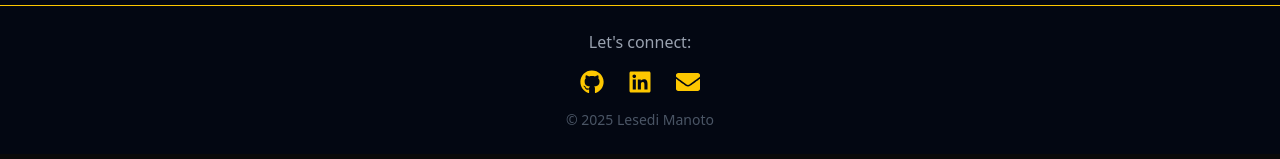
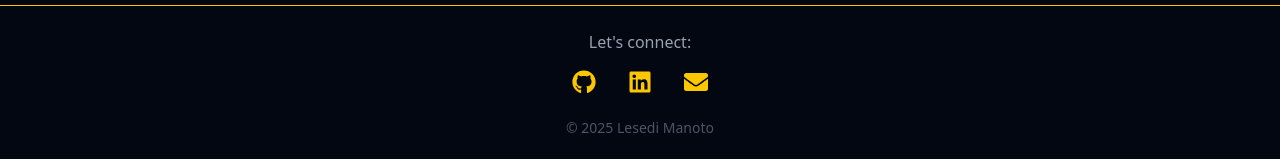
Before and after one commit to notthestarsign/personal-portfolio, a React (Vite) app in the folder Personal-Website/: page /home in a window 1280 px wide. Shown: the part 2587-2746 px from the top of the page. Built offline with nearby package versions, Linux system fonts and the light colour scheme.

Commit message:
fix: update email functionality to copy to clipboard with feedback

```diff
--- a/Personal-Website/src/components/ui/Footer.tsx
+++ b/Personal-Website/src/components/ui/Footer.tsx
@@ -1,27 +1,80 @@
-import { FaGithub, FaLinkedin, FaEnvelope, FaArrowRight } from "react-icons/fa";
+import { useState } from "react";
+import { FaGithub, FaLinkedin, FaEnvelope, FaCheck } from "react-icons/fa";
 
 export default function Footer() {
-  const handleEmailClick = (e: React.MouseEvent<HTMLAnchorElement>) => {
-    e.preventDefault();
-    window.location.href = "mailto:lesedielliotmanoto06@gmail.com";
+  const [copied, setCopied] = useState(false);
+
+  const handleEmailClick = async () => {
+    const email = "lesedielliotmanoto06@gmail.com";
+
+    try {
+      await navigator.clipboard.writeText(email);
+      setCopied(true);
+      setTimeout(() => setCopied(false), 2000); // Hide after 2 seconds
+    } catch (err) {
+      // Fallback for older browsers
+      const textArea = document.createElement("textarea");
+      textArea.value = email;
+      document.body.appendChild(textArea);
+      textArea.select();
+      document.execCommand("copy");
+      document.body.removeChild(textArea);
+      setCopied(true);
+      setTimeout(() => setCopied(false), 2000);
+    }
   };
+
   return (
     <footer className="mt-20 py-6 text-center border-t border-yellow-400">
       <p className="text-gray-400 mb-4">Let's connect:</p>
-              <div className="flex justify-center gap-6 text-yellow-400 text-2xl">
-                <a href="https://github.com/notthestarsign" target="_blank" rel="noopener noreferrer" aria-label="GitHub">
-                  <FaGithub />
-                </a>
-                <a href="https://linkedin.com/in/lesedimanoto" target="_blank" rel="noopener noreferrer" aria-label="LinkedIn">
-                  <FaLinkedin />
-                </a>
 
-                {/* Then use: */}
-                <a href="mailto:lesedielliotmanoto06@gmail.com" onClick={handleEmailClick} aria-label="Email">
-                  <FaEnvelope />
-                </a>
-              </div>
-              <p className="text-gray-600 text-sm mt-4">© {new Date().getFullYear()} Lesedi Manoto</p>
+      <div className="flex justify-center items-center gap-8 text-yellow-400 text-2xl relative">
+        <a
+          href="https://github.com/notthestarsign"
+          target="_blank"
+          rel="noopener noreferrer"
+          aria-label="GitHub"
+          className="hover:text-yellow-300 transition"
+        >
+          <FaGithub />
+        </a>
+
+        <a
+          href="https://linkedin.com/in/lesedimanoto"
+          target="_blank"
+          rel="noopener noreferrer"
+          aria-label="LinkedIn"
+          className="hover:text-yellow-300 transition"
+        >
+          <FaLinkedin />
+        </a>
+
+        {/* Email - Copy to clipboard */}
+        <button
+          onClick={handleEmailClick}
+          className="relative group focus:outline-none"
+          aria-label="Copy email address"
+        >
+          {copied ? (
+            <FaCheck className="text-green-400" />
+          ) : (
+            <FaEnvelope className="hover:text-yellow-300 transition" />
+          )}
+
+          {/* Tooltip / Feedback */}
+          <span
+            className={`absolute -top-10 left-1/2 -translate-x-1/2 px-3 py-1.5 bg-gray-800 text-white text-sm rounded-lg whitespace-nowrap transition-opacity duration-200 ${
+              copied ? "opacity-100" : "opacity-0 pointer-events-none"
+            }`}
+          >
+            Email copied!
+          </span>
+        </button>
+      </div>
+
+      <p className="text-gray-600 text-sm mt-6">
+        © {new Date().getFullYear()} Lesedi Manoto
+      </p>
     </footer>
   );
 }
```
